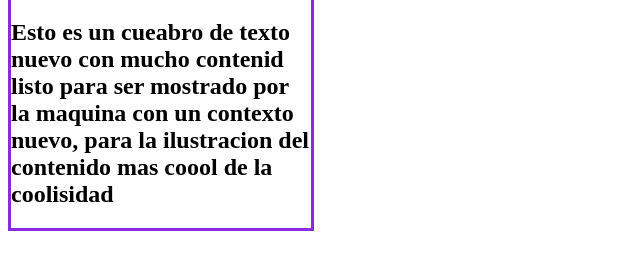
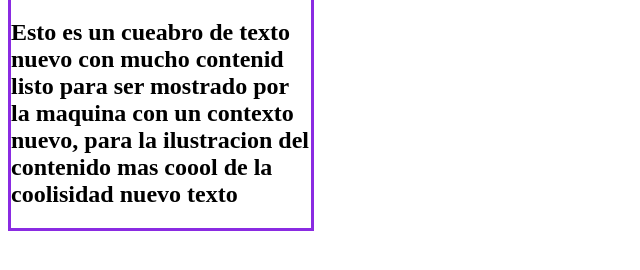
Before and after one commit to Alstarjet/cursogit, a plain HTML site: page index.html in a window 1280 px wide. Shown: the part 72-342 px from the top of the page, without its empty margins (0-640 px from the left). Drawn offline with Linux system fonts and the light colour scheme.

Commit message:
Esto es un Commit am

```diff
--- a/index.html
+++ b/index.html
@@ -13,6 +13,7 @@
         <h2>Esto es un cueabro de texto nuevo con mucho contenid listo para ser mostrado
             por la maquina con un contexto nuevo, para la ilustracion del contenido mas
             coool de la coolisidad
+            nuevo texto
         </h2>
     </div>
 
```
Also changed, not shown: segundo.html (+1 -0 lines).
